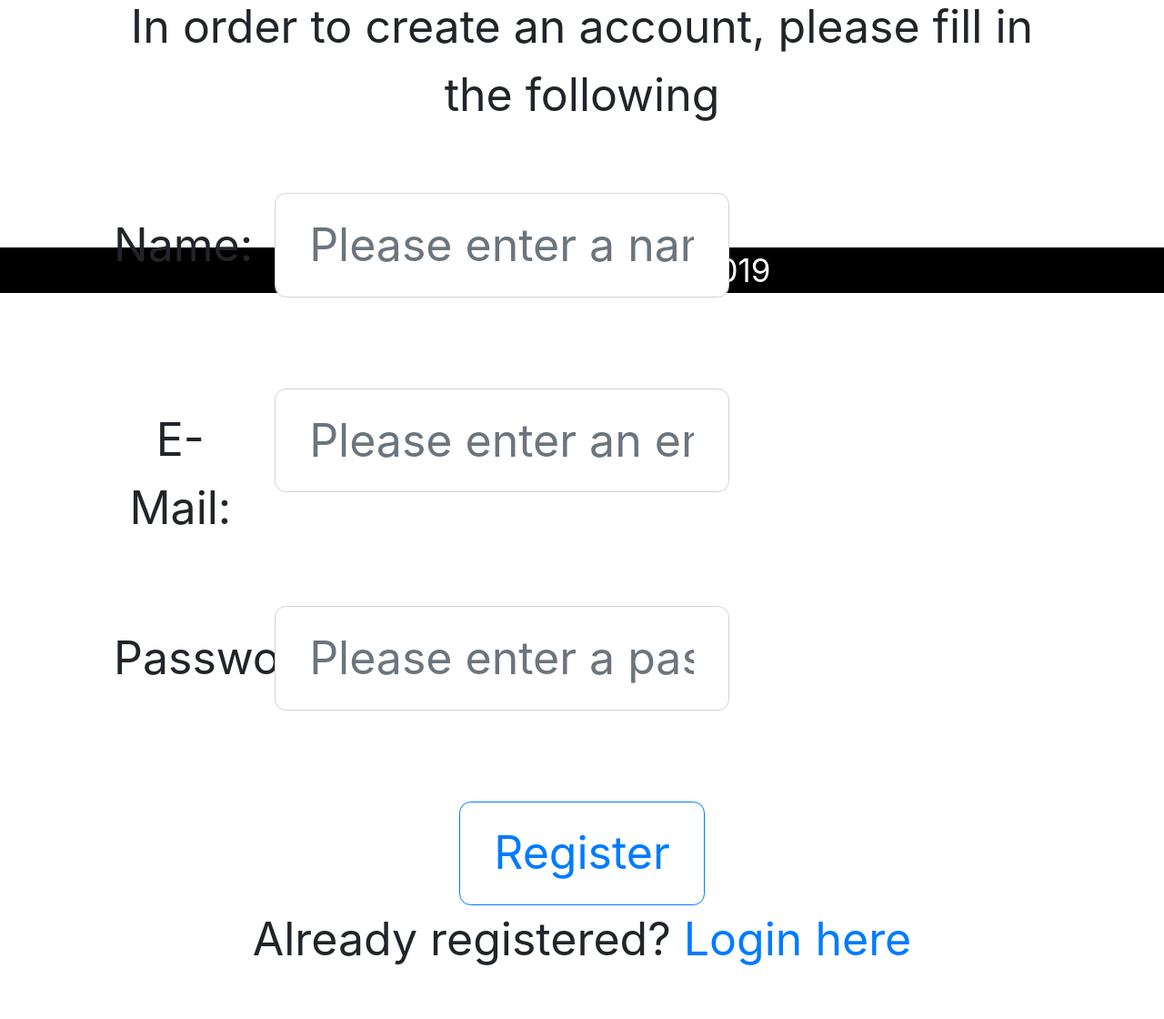
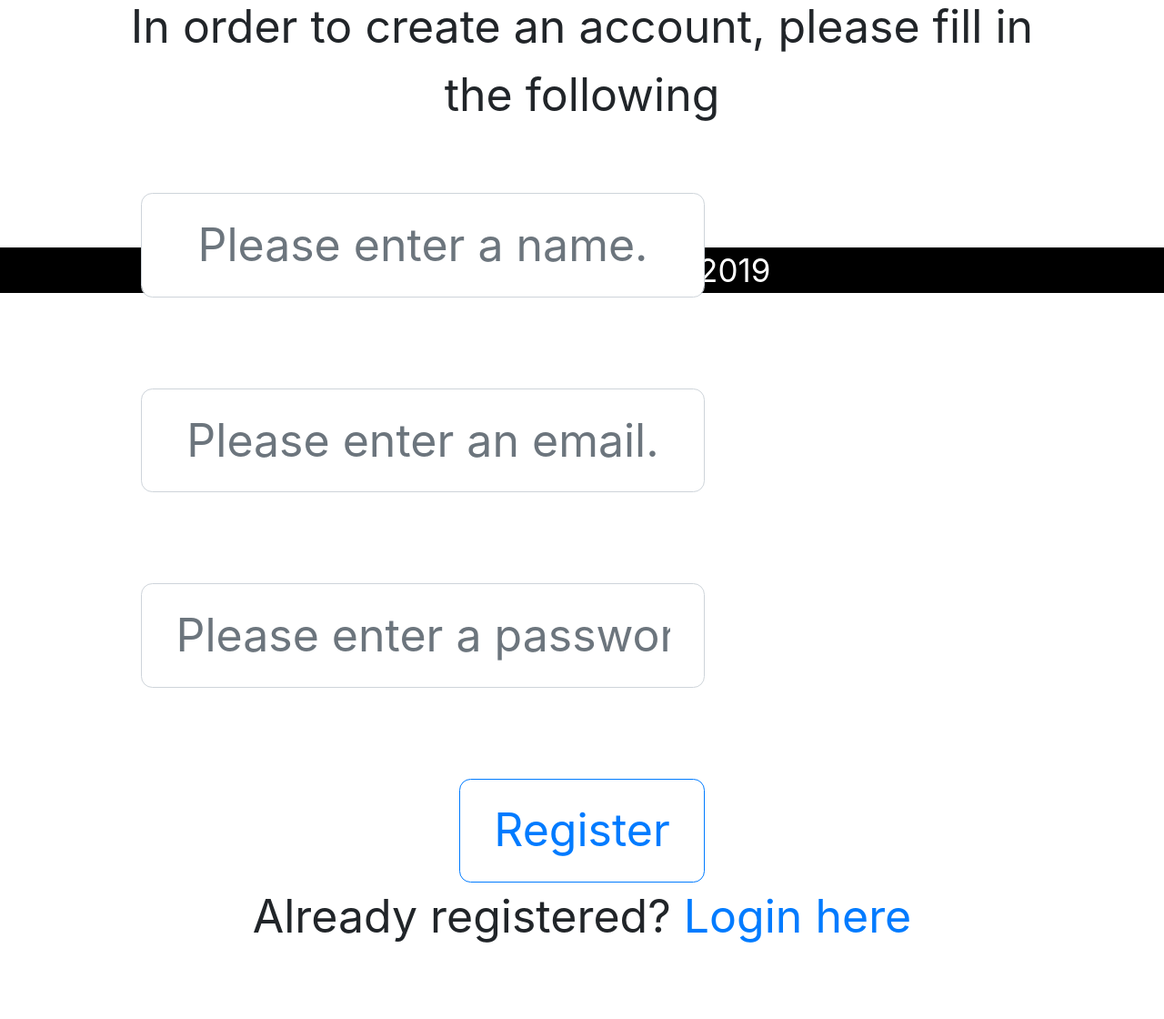
Before and after one commit to ItsyPetkov/WebSite-using-maps-, a PHP site: page /register.php in a window 1280 px wide. Shown: the part 478-1598 px from the top of the page at 91% size. After the commit the page ends 1514 px from the top, so only its background shows below. Run offline with PHP 8.4, Linux system fonts and the light colour scheme.

Commit message:
Update register.php

```diff
--- a/register.php
+++ b/register.php
@@ -5,7 +5,7 @@
     <meta http-equiv="X-UA-Compatible" content="IE=edge">
     <meta name="viewport" content="width-device-width, initial-scale-1.0">
     <link href="bootStrapCSS/bootstrap.min.css" rel="stylesheet">
-    <link href="CSS/register.css" rel="stylesheet">
+    <link href="register.css" rel="stylesheet">
     <title>Registration Page</title>
 </head>
 <body>
@@ -24,9 +24,9 @@
             <div class="col-12">
                 <form class="needs-validation" novalidate action="" method="post">
                     <div class="form-group row">
-                        <label for="name" class="col-sm-2 col-form-label">Name:</label>
+<!--                        <label for="name" class="col-sm-2 col-form-label">Name:</label>-->
                         <div class="col-md-6 mb-3">
-                            <input type="text" class="form-control" name="name" id="name" placeholder="Please enter a name." autocomplete="off" value="<?php if(isset($_POST['Register'])){echo $_POST['name'];} ?>" required>
+                            <input type="text" class="form-control" name="name" id="name" style="width: 620px; margin-left: 30px;" placeholder="Please enter a name." autocomplete="off" value="<?php if(isset($_POST['Register'])){echo $_POST['name'];} ?>" required>
                             <div class="invalid-feedback">
                                 Please, enter a name.
                             </div>
@@ -34,9 +34,9 @@
                     </div>
 
                     <div class="form-group row">
-                        <label for="email" class="col-sm-2 col-form-label">E-Mail:</label>
+<!--                        <label for="email" class="col-sm-2 col-form-label">E-Mail:</label>-->
                         <div class="col-md-6 mb-3">
-                            <input type="text" class="form-control" name="email" id="email" placeholder="Please enter an email." autocomplete="off" value="<?php if(isset($_POST['Register'])){echo $_POST['email'];} ?>" required>
+                            <input type="text" class="form-control" name="email" id="email" style="width: 620px; margin-left: 30px;" placeholder="Please enter an email." autocomplete="off" value="<?php if(isset($_POST['Register'])){echo $_POST['email'];} ?>" required>
                             <div class="invalid-feedback">
                                 Please, enter an email.
                             </div>
@@ -44,9 +44,9 @@
                     </div>
 
                     <div class="form-group row">
-                        <label for="password" class="col-sm-2 col-form-label">Password:</label>
+<!--                        <label for="password" class="col-sm-2 col-form-label">Password:</label>-->
                         <div class="col-md-6 mb-3">
-                            <input type="password" class="form-control" name="password" id="password" placeholder="Please enter a password." autocomplete="off" value="<?php if(isset($_POST['Register'])){echo $_POST['password'];} ?>" required>
+                            <input type="password" class="form-control" name="password" id="password" style="width: 620px; margin-left: 30px;" placeholder="Please enter a password." autocomplete="off" value="<?php if(isset($_POST['Register'])){echo $_POST['password'];} ?>" required>
                             <div class="invalid-feedback">
                                 Please, enter a password.
                             </div>
@@ -99,8 +99,9 @@
                 if (mysqli_num_rows($result) == 1) {
                     echo "User already exists";
                 } else {
-                    $sql2 = "INSERT INTO `cs317mads`.`users` (`id`,`username`,`password`,`email`,`bike`) VALUES (NULL ,'$name', '$encryptedPassword', '$email', NULL);";
+                    $sql2 = "INSERT INTO `cs317mads`.`users` (`id`,`username`,`password`,`email`) VALUES (NULL ,'$name', '$encryptedPassword', '$email');";
                     if($result2 = $db->query($sql2)) {
+//                    if($db->query($sql2) === TRUE) {
                         header("location:login.php");
                     } else {
                         echo "Something went wrong with creating your account!";
@@ -170,7 +171,7 @@
     }
 
     // Get the element with id="defaultOpen" and click on it
-    document.getElementById("defaultOpen").click();
+    //document.getElementById("defaultOpen").click();
 </script>
 </body>
 </html>
```
